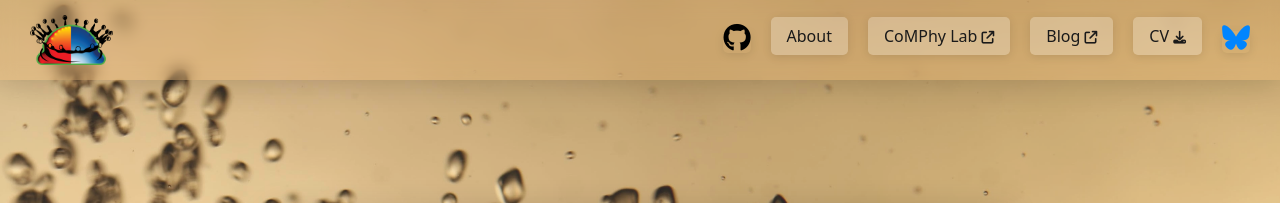
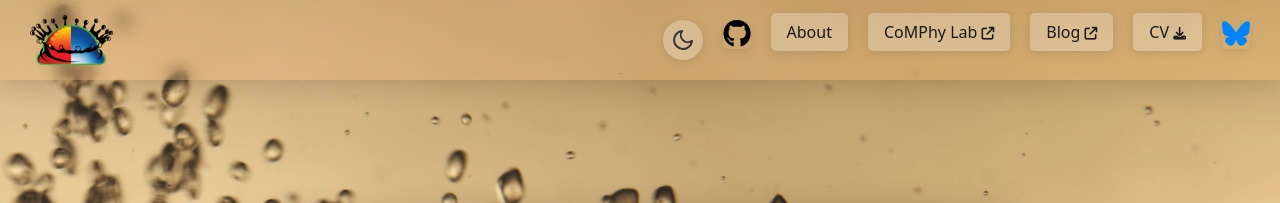
Before and after one commit to comphy-lab/VatsalSy, a Jekyll site: the page built from index.html, in a window 1280 px wide. Shown: the top 203 px of the page. Built offline with Jekyll 4.4.1, drawn with Linux system fonts in a browser that asks for light colours; some web fonts are replaced; a script that is not in the unit is left out.

Commit message:
Implement dark/light theme toggle
- Add theme-init.html include for theme initialization
- Add theme toggle button with moon/sun SVG icons to navigation
- Add comprehensive dark theme CSS variables and styling
- Add JavaScript functionality for theme switching
- Copy colors and implementation from comphy-lab.github.io

Fixes theme toggle functionality for better user experience

Co-Authored-By: Vatsal Sanjay <vatsalsanjay@gmail.com>

```diff
--- /dev/null
+++ b/_includes/theme-init.html
@@ -0,0 +1,16 @@
+<script>
+  (function() {
+    let saved = null;
+    try {
+      const candidate = localStorage.getItem('theme');
+      if (candidate === 'light' || candidate === 'dark') {
+        saved = candidate;
+      }
+    } catch (e) {
+      console.warn('Theme init: cannot access localStorage', e);
+    }
+    const theme = saved
+      ?? (window.matchMedia?.('(prefers-color-scheme: dark)')?.matches ? 'dark' : 'light');
+    document.documentElement.setAttribute('data-theme', theme);
+  })();
+</script>
--- a/_layouts/default.html
+++ b/_layouts/default.html
@@ -1,6 +1,7 @@
 <!DOCTYPE html>
 <html lang="en" class="no-js">
 <head>
+  {% include theme-init.html %}
   <meta charset="utf-8">
   <meta name="viewport" content="width=device-width, initial-scale=1">
 
@@ -38,6 +39,46 @@
       }
     </script>
 
+    <!-- Theme toggle functionality -->
+    <script>
+    (function() {
+      // Check for saved theme preference or use OS preference
+      const getThemePreference = () => {
+        // Check if user has already selected a theme
+        const savedTheme = localStorage.getItem('theme');
+        if (savedTheme) {
+          return savedTheme;
+        }
+        // If not, check OS preference
+        return window.matchMedia('(prefers-color-scheme: dark)').matches ? 'dark' : 'light';
+      };
+
+      // Set theme on document
+      const setTheme = (theme) => {
+        document.documentElement.setAttribute('data-theme', theme);
+        localStorage.setItem('theme', theme);
+
+        // Dispatch a custom event when theme changes
+        const event = new CustomEvent('themeChange', { detail: { theme: theme } });
+        document.dispatchEvent(event);
+      };
+
+      // Apply theme when page loads
+      document.addEventListener('DOMContentLoaded', () => {
+        setTheme(getThemePreference());
+
+        // Add click event listener to theme toggle
+        const themeToggle = document.getElementById('theme-toggle');
+        if (themeToggle) {
+          themeToggle.addEventListener('click', () => {
+            const currentTheme = document.documentElement.getAttribute('data-theme') || 'light';
+            const newTheme = currentTheme === 'light' ? 'dark' : 'light';
+            setTheme(newTheme);
+          });
+        }
+      });
+    })();
+    </script>
 </head>
 <body id="top">
 
@@ -59,6 +100,24 @@
       <nav class="s-header__nav">
         <a href="#0" class="s-header__nav-close-btn"><span>Close</span></a>
         <ul class="s-header__nav-list">
+          <li style="background: none;">
+            <div class="theme-toggle" id="theme-toggle" aria-label="Toggle dark/light theme">
+              <svg class="theme-toggle-icon moon" xmlns="http://www.w3.org/2000/svg" width="24" height="24" viewBox="0 0 24 24" fill="none" stroke="currentColor" stroke-width="2" stroke-linecap="round" stroke-linejoin="round">
+                <path d="M21 12.79A9 9 0 1 1 11.21 3 7 7 0 0 0 21 12.79z"></path>
+              </svg>
+              <svg class="theme-toggle-icon sun" xmlns="http://www.w3.org/2000/svg" width="24" height="24" viewBox="0 0 24 24" fill="none" stroke="currentColor" stroke-width="2" stroke-linecap="round" stroke-linejoin="round">
+                <circle cx="12" cy="12" r="5"></circle>
+                <line x1="12" y1="1" x2="12" y2="3"></line>
+                <line x1="12" y1="21" x2="12" y2="23"></line>
+                <line x1="4.22" y1="4.22" x2="5.64" y2="5.64"></line>
+                <line x1="18.36" y1="18.36" x2="19.78" y2="19.78"></line>
+                <line x1="1" y1="12" x2="3" y2="12"></line>
+                <line x1="21" y1="12" x2="23" y2="12"></line>
+                <line x1="4.22" y1="19.78" x2="5.64" y2="18.36"></line>
+                <line x1="18.36" y1="5.64" x2="19.78" y2="4.22"></line>
+              </svg>
+            </div>
+          </li>
           <li style="background: none;"><a href="https://github.com/vatsalsy" style="background: none; padding: 0;"><i class="fa-brands fa-github" style="font-size: 1.75em; color: black;"></i></a></li>
           <li><a href="#about" class="smoothscroll">About</a></li>
           <li><a href="https://comphy-lab.org/">CoMPhy Lab <i class="fa-solid fa-arrow-up-right-from-square" style="font-size: 0.8em;"></i></a></li>
--- a/assets/css/styles.css
+++ b/assets/css/styles.css
@@ -8,6 +8,126 @@
   --color-primary-hover: #004494;
   --color-link: #0056b3;
   --color-link-hover: #004494;
+}
+
+/* Dark Theme Variables */
+[data-theme="dark"] {
+  /* Core Colors */
+  --color-primary: #4c8dff;
+  --color-secondary: #a0a0a0;
+  --color-text: #f0f0f0;
+  --color-background: #121212;
+  --color-link: #4c8dff;
+  --color-link-hover: #6fa1ff;
+  --color-primary-hover: #6fa1ff;
+
+  /* Transparent Colors */
+  --color-black-alpha-20: rgba(0, 0, 0, 0.2);
+  --color-white-alpha-10: rgba(255, 255, 255, 0.1);
+  --color-white-alpha-20: rgba(255, 255, 255, 0.2);
+  --color-white-alpha-40: rgba(255, 255, 255, 0.4);
+}
+
+/* Theme toggle button */
+.theme-toggle {
+  width: 40px;
+  height: 40px;
+  display: flex;
+  align-items: center;
+  justify-content: center;
+  cursor: pointer;
+  border-radius: 50%;
+  background: rgba(255, 255, 255, 0.25);
+  box-shadow: 0 2px 10px rgba(0, 0, 0, 0.1);
+  transition: all 0.3s ease;
+  position: relative;
+}
+
+.theme-toggle:hover {
+  background: rgba(255, 255, 255, 0.35);
+  transform: translateY(-2px);
+  box-shadow: 0 4px 15px rgba(0, 0, 0, 0.15);
+}
+
+.theme-toggle-icon {
+  width: 24px;
+  height: 24px;
+  transition: opacity 0.3s ease, transform 0.5s ease;
+}
+
+.theme-toggle-icon.moon {
+  position: absolute;
+  opacity: 1;
+}
+
+.theme-toggle-icon.sun {
+  position: absolute;
+  opacity: 0;
+  transform: rotate(90deg);
+}
+
+[data-theme="dark"] .theme-toggle-icon.moon {
+  opacity: 0;
+  transform: rotate(-90deg);
+}
+
+[data-theme="dark"] .theme-toggle-icon.sun {
+  opacity: 1;
+  transform: rotate(0);
+}
+
+[data-theme="dark"] .theme-toggle {
+  background: rgba(30, 30, 30, 0.6);
+}
+
+[data-theme="dark"] .theme-toggle:hover {
+  background: rgba(40, 40, 40, 0.8);
+}
+
+/* Dark Theme Element Overrides */
+[data-theme="dark"] .s-intro__bg {
+  background-image: url('../../featured/Bubbles.jpg');
+  opacity: 0.3;
+  filter: brightness(0.4) contrast(1.2);
+}
+
+[data-theme="dark"] .s-intro__content {
+  background: rgba(30, 30, 35, 0.75);
+  border: 1px solid rgba(255, 255, 255, 0.1);
+}
+
+[data-theme="dark"] .s-intro__pretitle,
+[data-theme="dark"] .s-intro__subtitle {
+  color: #f0f0f0;
+}
+
+[data-theme="dark"] .s-intro__caption {
+  color: #e0e0e0;
+}
+
+[data-theme="dark"] .s-about {
+  background: #121212;
+}
+
+[data-theme="dark"] .s-about__content {
+  background: #1a1a1a;
+}
+
+[data-theme="dark"] .s-header {
+  background: rgba(40, 15, 45, 0.75);
+}
+
+[data-theme="dark"] .s-header__nav-list a {
+  background: rgba(30, 30, 30, 0.6);
+  color: #f0f0f0;
+}
+
+[data-theme="dark"] .s-header__nav-list a:hover {
+  background: rgba(40, 40, 40, 0.8);
+}
+
+[data-theme="dark"] .site-footer {
+  background: #333333;
 }
 
 html {
```
